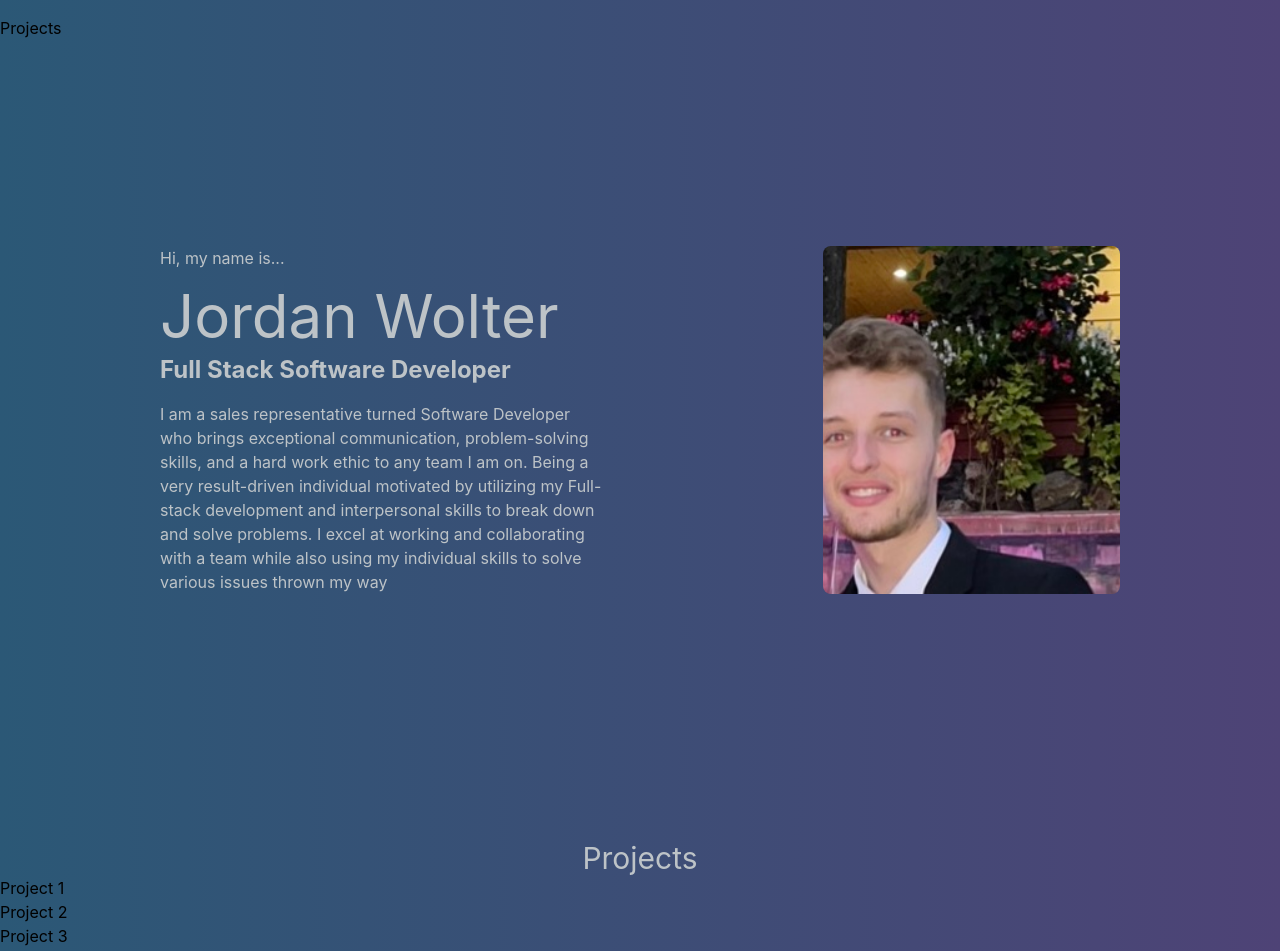
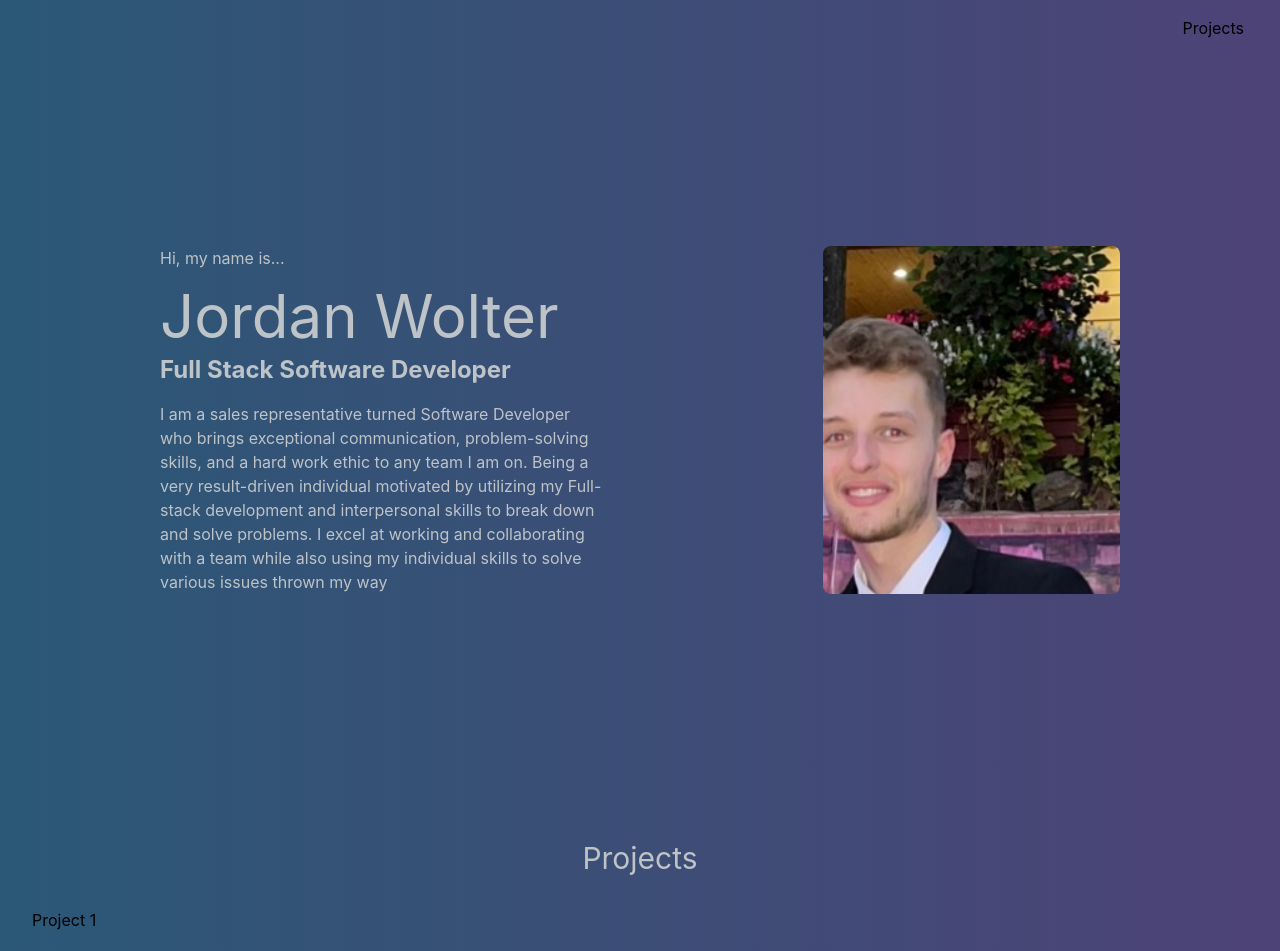
Before and after one commit to Jwolter23/my-portfolio, a React (Create React App) app in the folder portfolio-app/: page / in a window 1280 px wide. Shown: the top 951 px of the page. Built offline with nearby package versions, Linux system fonts and the light colour scheme.

Commit message:
small updated before adding Project images

```diff
--- a/portfolio-app/src/components/Home.jsx
+++ b/portfolio-app/src/components/Home.jsx
@@ -6,7 +6,10 @@ export default function Home ({ myRef, handleClick }) {
 
     return (
         <div>
+            <div className='w-99 flex justify-end mr-9'>
             <button onClick={handleClick}>Projects</button>
+            </div>
+
             <div className="h-screen w-screen flex items-center">
                 <div className='flex  mx-auto pb-10 w-3/4 justify-around'>
                     <div className='flex flex-col text-silver'>
@@ -21,7 +24,9 @@ export default function Home ({ myRef, handleClick }) {
             </div>
             <div className=' h-screen w-screen'>
                 <h1 ref={myRef} className=' text-silver flex justify-center text-3xl'>Projects</h1>
-                <div>Project 1</div>
+                <div className='w-3/4 py-8 px-8'>
+                    Project 1
+                </div>
                 <div>Project 2</div>
                 <div> Project 3</div>
                 <div> Project 4</div>
```
